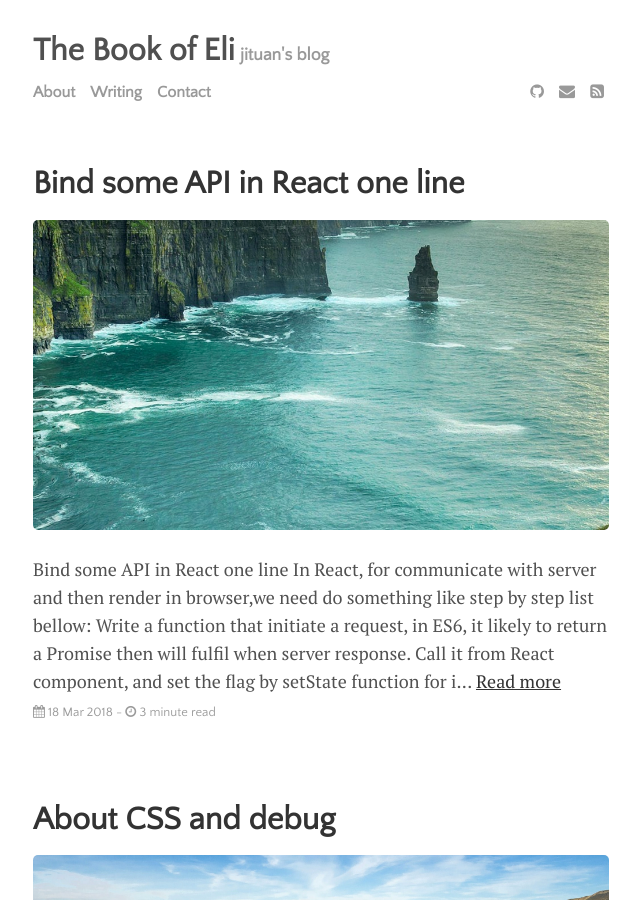
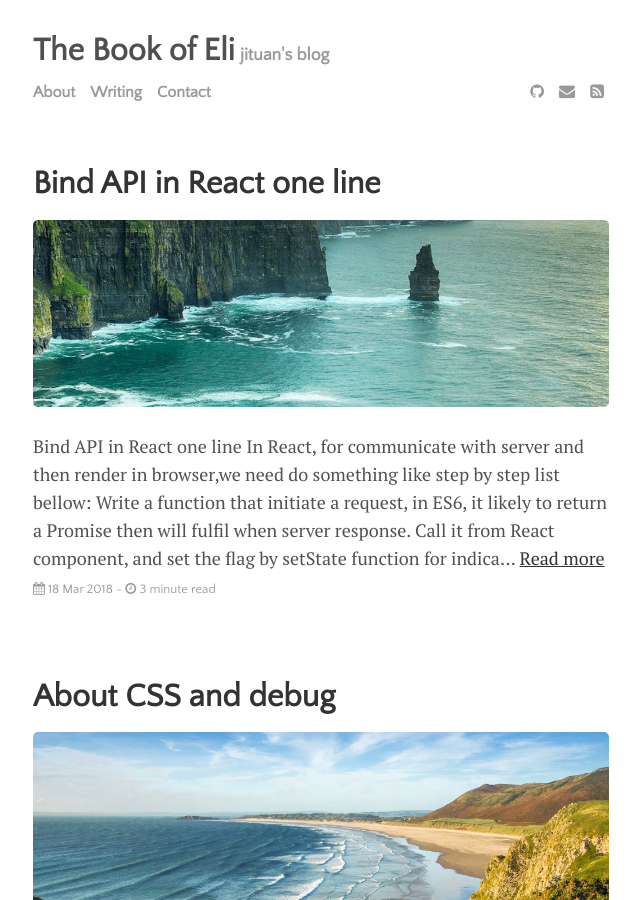
Before and after one commit to reallixiangyuanying/jituanlin.github.io, a Jekyll site: the page built from index.html, in a window 1280 px wide and 900 px high. Shown: the whole window, without its empty margins (319-959 px from the left). Built offline with Jekyll 4.4.1, drawn with Linux system fonts in a browser that asks for light colours; nearby versions of some CDN libraries; the list of posts is cut into pages by our own code.

Commit message:
[fix] Bind some API in React one line

````diff
--- a/_posts/2018-03-18-Bind-API-In_React-one-line.md
+++ b/_posts/2018-03-18-Bind-API-In_React-one-line.md
@@ -1,18 +1,18 @@
 ---
 layout: post
-title: "Bind some API in React one line"
+title: "Bind API in React one line"
 author: "Jituan Lin"
 categories: frontEnd
 tags: [Programming,FrontEnd,React,Functional-Programming]
 image:
   feature: Bind-API-in-React-succinctly.jpeg
-  teaser: Bind-API-in-React-succinctly.jpeg
+  teaser: Bind-API-in-React-succinctly-cover.jpeg
   credit: Death to Stock Photo
   creditlink: ""
 description: "Welcome to Jituan's Blog!"
 ---
 
-## Bind some API in React one line
+## Bind API in React one line
 In React, for communicate with server and then render in browser,we need do something like step by step list bellow:
 1. Write a function that initiate a request, in ES6, it likely to return a Promise then will fulfil when server response.
 2. Call it from React component, and set the flag by *setState* function  for indicate the request is emit and the result is *pendding*.
@@ -91,8 +91,11 @@ Now, we could use *State* class to represent *http* result, but how we use it fo
     - When the server response, set the result to *Failure* or *Success* according to response result.
 2. Bind the converted function in React.
 For implement it, we cound write a function for convert, then call it in *React* component *constructor*.
+
 **Note: for do this we need use *bind* method for let the *this* refer to current *React* instance.**
+
 Or more succinctly, we extends the *React* *Component* for add this convert function:
+
 ```js
 export class Component extends React.Component {
     //the convert method
@@ -132,6 +135,7 @@ export class Component extends React.Component {
 
 }
 ```
+
 ### Finaly, use it like this:
 ```js
  const fetchAnswerApi = willError => new Promise(
````
Also changed, not shown: assets/img/Bind-API-in-React-succinctly-cover.jpeg (added).
